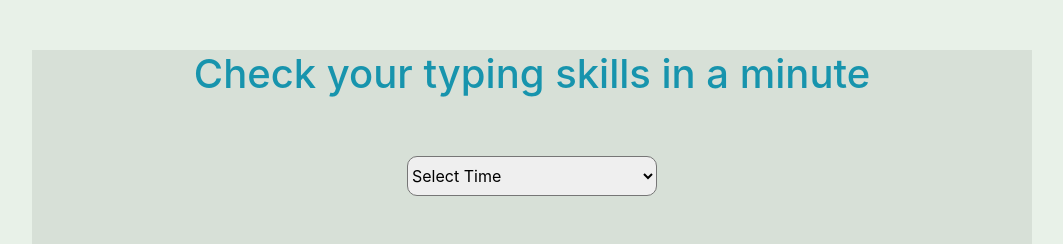
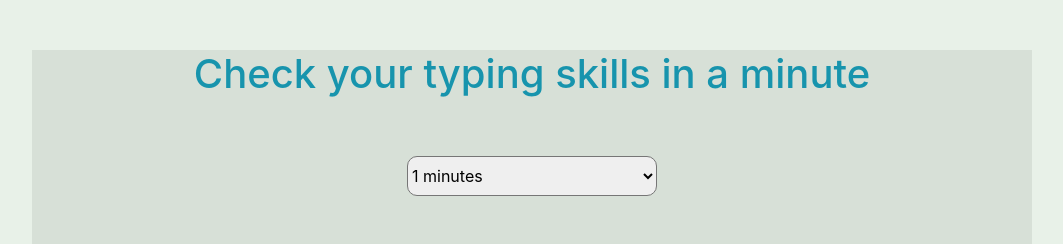
Before and after one commit to himanshu064/react-training, a React (Create React App) app: page / in a window 1280 px wide. Shown: the top 244 px of the page, without its empty margins (108-1171 px from the left). Built offline with nearby package versions, Linux system fonts and the light colour scheme.

Commit message:
assignment7

```diff
--- a/src/Assign7/Start/Start.js
+++ b/src/Assign7/Start/Start.js
@@ -1,19 +1,23 @@
-import React from 'react';
+import React,{useState} from 'react';
 import './style.css';
 
 const Start = () => {
-  const timing =  [1,2,3,5,10];
+  const [timer, setTimer] = useState("1");
+
+  const HandleSetTimer = (e) => {
+    setTimer(e.target.value);
+    console.log(timer,'timer')
+  };
   return (
     <>
     <div className="container">
       <h1>Check your typing skills in a minute</h1>
-      <select id="select">
-        <option selected>Select Time</option>
-        {timing.map((time,index)=>{
-          return(
-              <option key={index} value={index + 1}>{time} Minute Test</option>
-          )
-        })}
+      <select id="select" value={timer}onChange={HandleSetTimer} >
+          <option value="1">1 minutes</option>
+          <option value="2">2 minutes</option>
+          <option value="3">3 minutes</option>
+          <option value="5">5 minutes</option>
+          <option value="10">10 minutes</option>
       </select>
       <br />
       <button>START TEST</button>
```
